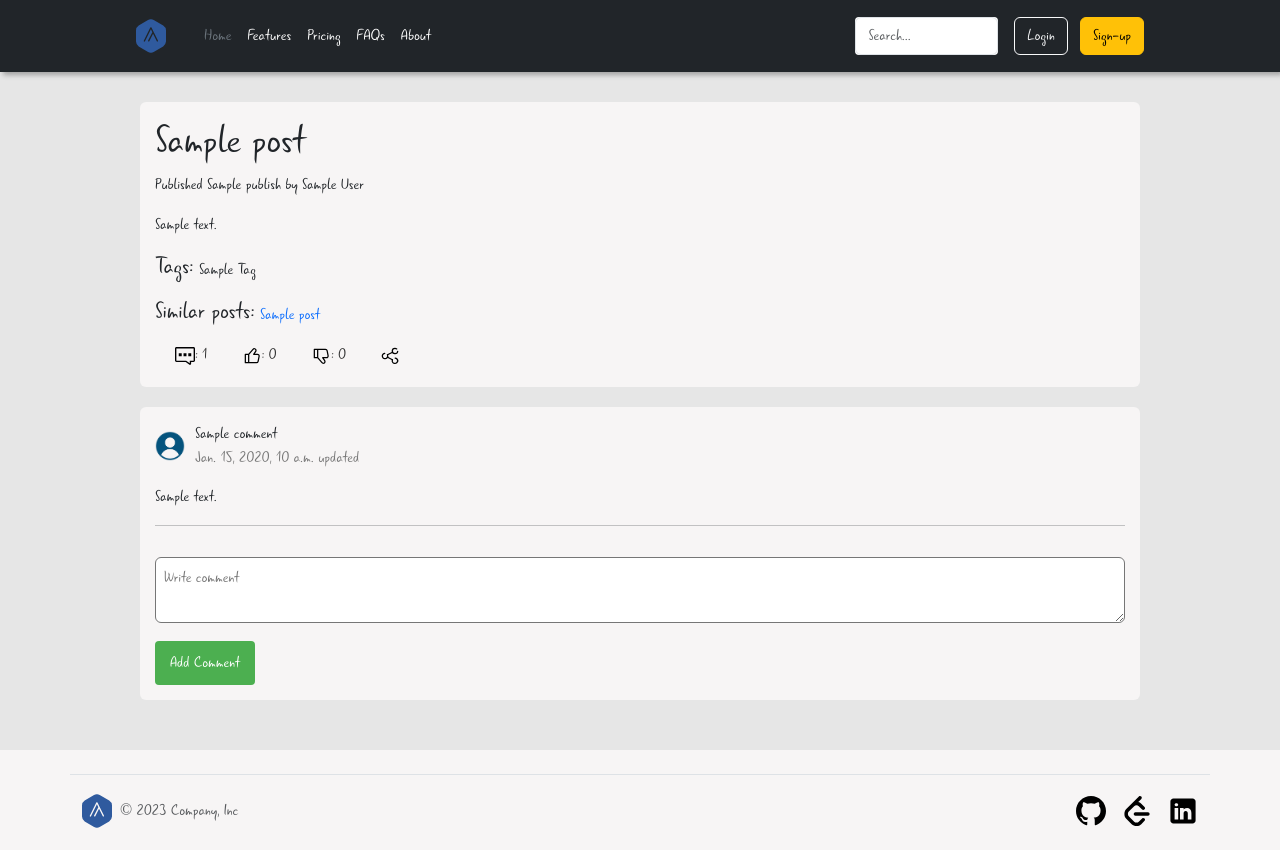
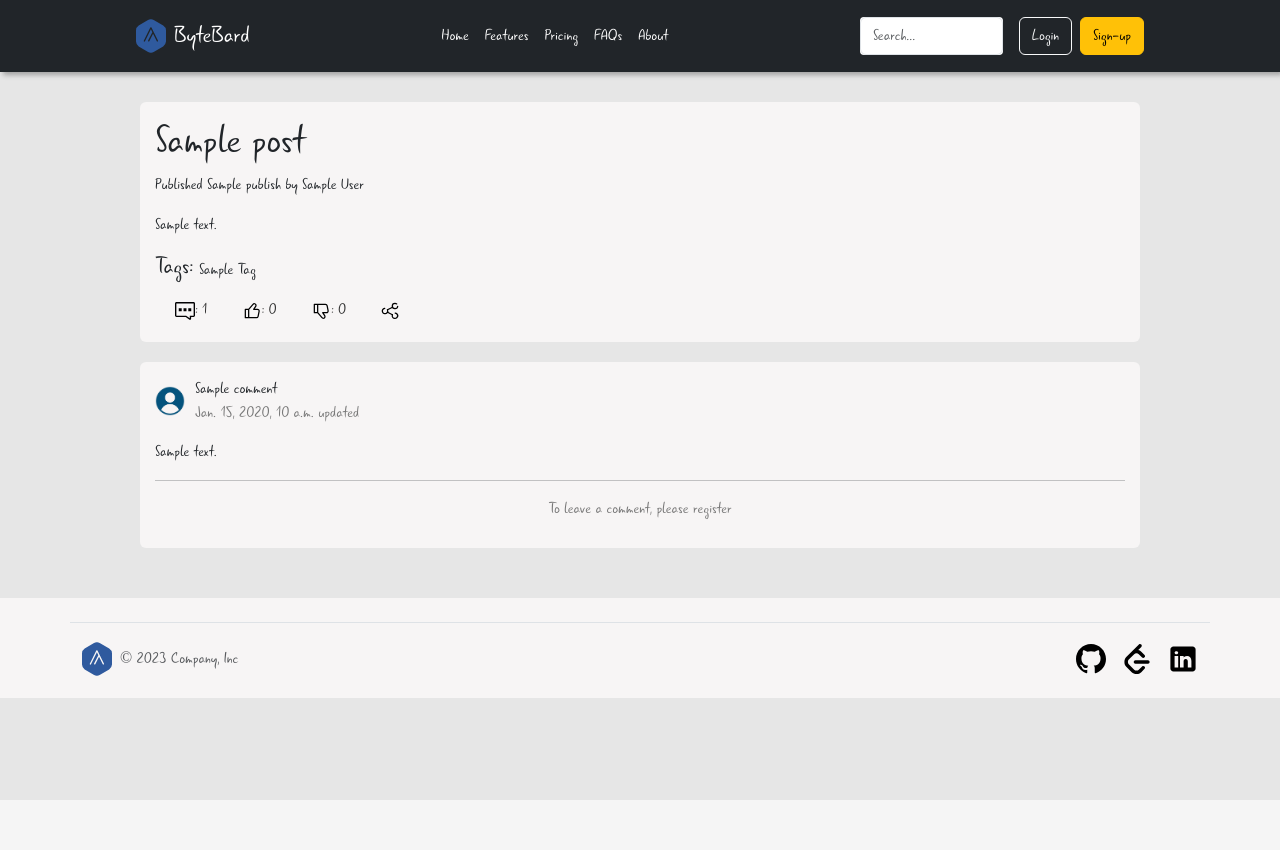
Before and after one commit to MorkvargIX/ByteBard, a Django app: template mysite/blog/templates/blog/post/detail.html in a window 1280 px wide. After the commit the page ends 800 px from the top, so only its background shows below. Run offline with Django 5.2, Linux system fonts and the light colour scheme; the template is opened without the code that fills it: most values are stand-ins (such as "Sample title", 1, 10 or a date in 2020); parts of the project's set-up code (start-up, migrations or seed data) failed here and were passed over.

Commit message:
Minor edits to the header and logout system

```diff
--- a/mysite/blog/static/css/blog.css
+++ b/mysite/blog/static/css/blog.css
@@ -27,6 +27,10 @@ main{
     padding: 0 120px;
 }
 
+.logo-text{
+    padding-left: 8px;
+}
+
 .header-search{
     border-radius: 4px;
     color: white;
@@ -48,6 +52,7 @@ main{
 
 .my-dropdown-toggle {
     color: white;
+    padding: 10px;
 }
 
 .my-dropdown-menu {
@@ -113,14 +118,6 @@ main{
     animation: none;
 }
 
-.my-dropdown-divider {
-    height: 0.0625rem;
-    margin: 0.5rem 0;
-    overflow: hidden;
-    background-color: #6c757d;
-}
-
-
 .arrow-down {
     position: absolute;
     top: 50%;
@@ -132,20 +129,6 @@ main{
     transition: opacity 0.3s ease;
 }
 
-@keyframes fadeOut {
-    from {
-        opacity: 1;
-    }
-    to {
-        opacity: 0;
-    }
-}
-
-
-.my-dropdown.open .arrow-down {
-    animation: fade .9s ease;
-    opacity: 0;
-}
 
 
 /* login header */
@@ -361,7 +344,7 @@ input[type="submit"]{
     background-color: rgb(247, 245, 245);
 }
 
-/* detail post */
+/* post detail */
 .post-detail-wrapper{
     padding: 15px;
     margin-right: auto;
@@ -447,7 +430,7 @@ input[type="submit"]{
 }
 
 .comment-form button {
-    background-color: #4CAF50;
+    background-color: rgb(70, 102, 156);
     color: white;
     padding: 10px 15px;
     border: none;
@@ -456,9 +439,14 @@ input[type="submit"]{
 }
 
 .comment-form button:hover {
-    background-color: #45a049;
+    background-color: rgb(57, 77, 110);
 }
 
+.comment-register-text{
+    text-align: center;
+    padding-bottom: 12px;
+    color: #777;
+}
 
 /* footer */
 .footer-container{
--- a/mysite/blog/templates/blog/header.html
+++ b/mysite/blog/templates/blog/header.html
@@ -2,37 +2,38 @@
 
 <header class="p-3 text-bg-dark">
         <div class="header-container">
-          <div class="d-flex flex-wrap align-items-center justify-content-center justify-content-lg-start">
+          <div class="d-flex flex-wrap align-items-center justify-content-center justify-content-md-between">
             <a href="{% url 'blog:post_list' %}" class="d-flex align-items-center mb-2 mb-lg-0 text-white text-decoration-none">
               <img src="{% static 'logo/logo.svg' %}" alt="#logo-svg">
+              <span class="fs-4 logo-text">ByteBard</span>
             </a>
 
-            <ul class="nav col-12 col-lg-auto me-lg-auto mb-2 justify-content-center mb-md-0 navigator-toolbar">
-              <li><a href="{% url 'blog:post_list' %}" class="nav-link px-2 text-secondary">Home</a></li>
+            <ul class="nav col-12 col-md-auto mb-2 justify-content-center mb-md-0">
+              <li><a href="{% url 'blog:post_list' %}" class="nav-link px-2 text-white">Home</a></li>
               <li><a href="#" class="nav-link px-2 text-white">Features</a></li>
               <li><a href="#" class="nav-link px-2 text-white">Pricing</a></li>
               <li><a href="#" class="nav-link px-2 text-white">FAQs</a></li>
               <li><a href="#" class="nav-link px-2 text-white">About</a></li>
             </ul>
 
-            <form class="col-12 col-lg-auto mb-3 mb-lg-0 me-lg-3 header-search" role="search">
-              <input type="search" class="form-control form-control-dark" placeholder="Search..." aria-label="Search">
-            </form>
 
-            <div class="text-end">
 
+            <div class="text-end d-flex flex-wrap justify-content-md-between">
+                <form class="col-12 col-lg-auto mb-3 mb-lg-0 me-lg-3 header-search" role="search">
+                  <input type="search" class="form-control form-control-dark" placeholder="Search..." aria-label="Search">
+                </form>
               {% if request.user.is_authenticated %}
                 <div class="my-dropdown">
-                  <a href="#" class="my-dropdown-toggle" data-bs-toggle="dropdown" aria-expanded="false">
-                      <img src="{% static 'img/standard_user_icon.png' %}" alt="#user_icon" width="32" height="32" class="rounded-circle">
-                      <span class="arrow-down">&#9660;</span>
+                  <a href="#" class="my-dropdown-toggle" data-bs-toggle="dropdown" aria-expanded="true">
+                          <img src="{% static 'img/standard_user_icon.png' %}" alt="#user_icon" width="32" height="32" class="rounded-circle">
+                          <span class="arrow-down">&#9660;</span>
                   </a>
                   <ul class="my-dropdown-menu">
-                      <li><a class="my-dropdown-item" href="#">New project</a></li>
+                      <li><a class="my-dropdown-item" href="#">Create post</a></li>
                       <li><a class="my-dropdown-item" href="#">Settings</a></li>
                       <li><a class="my-dropdown-item" href="#">Profile</a></li>
                       <li><hr class="my-dropdown-divider"></li>
-                      <li><a class="my-dropdown-item" href="#">Log out</a></li>
+                      <li><a class="my-dropdown-item" href="{% url 'blog:user_logout' %}">Log out</a></li>
                   </ul>
                 </div>
               {% else %}
--- a/mysite/blog/templates/blog/post/detail.html
+++ b/mysite/blog/templates/blog/post/detail.html
@@ -21,16 +21,6 @@
             {% endif %}
         </div>
 
-        <div class="annotate-post">
-            <h4>Similar posts: </h4>
-            {% for post in similar_posts|slice:':4' %}
-                <p>
-                    <a href="{{ post.get_absolute_url }}" style="text-decoration: none;">{{ post.title|truncate_words:4 }}</a>
-                </p>
-            {% empty %}
-                <p>There are no similar posts yet.</p>
-            {% endfor %}
-        </div>
         <ul class="post-statistic post-statistic-element">
           {% with comments.count as total_comments %}
             <li class="statistic-element"><img src="{% static 'logo/comment.svg' %}" alt="#comment" width="20" height="20">: {{ total_comments }}</li>
@@ -53,10 +43,17 @@
             <p>{{ comment.body }}</p>
             <hr>
         {% endfor %}
+        {% if request.user.is_authenticated %}
             <form method="post" class="comment-form">
             {% csrf_token %}
             <textarea class="rounded" name="body" placeholder="Write comment" required></textarea>
             <button type="submit">Add Comment</button>
+        {% else %}
+            {% if comments.count == 0 %}
+                <p class="comment-register-text"> This post has no comments yet. You can be the first! </p>
+            {% endif %}
+            <p class="comment-register-text">To leave a comment, please register</p>
+        {% endif %}
     </form>
     </form>
     </div>
--- a/mysite/blog/urls.py
+++ b/mysite/blog/urls.py
@@ -15,4 +15,5 @@ urlpatterns = [
     path('search/', views.post_search, name='post_search'),
     path('registration/', views.user_registration, name='user_registration'),
     path('login/', views.user_login, name='user_login'),
+    path('logout/', views.user_logout, name='user_logout'),
 ]
--- a/mysite/blog/views.py
+++ b/mysite/blog/views.py
@@ -2,6 +2,7 @@ from django.conf import settings
 from django.db.models import Count
 from django.core.mail import send_mail
 from django.contrib.auth import login
+from django.contrib.auth import logout
 from django.views.decorators.http import require_POST
 from django.shortcuts import render, get_object_or_404, redirect
 from django.contrib.postgres.search import SearchVector
@@ -126,3 +127,8 @@ def user_login(request):
     else:
         form = UserLoginForm()
     return render(request, 'blog/post/login.html', {'form': form})
+
+
+def user_logout(request):
+    logout(request)
+    return redirect('blog:post_list')
```
Lines whose indentation alone changed are shown as unchanged.
